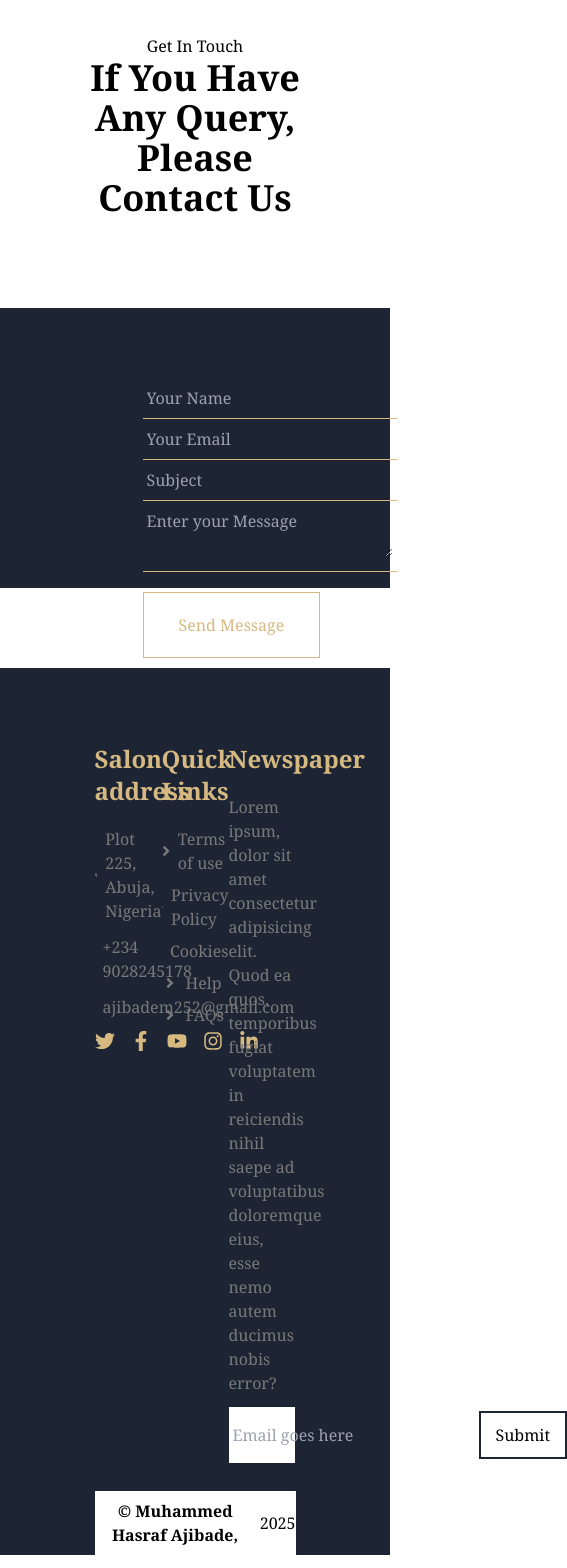
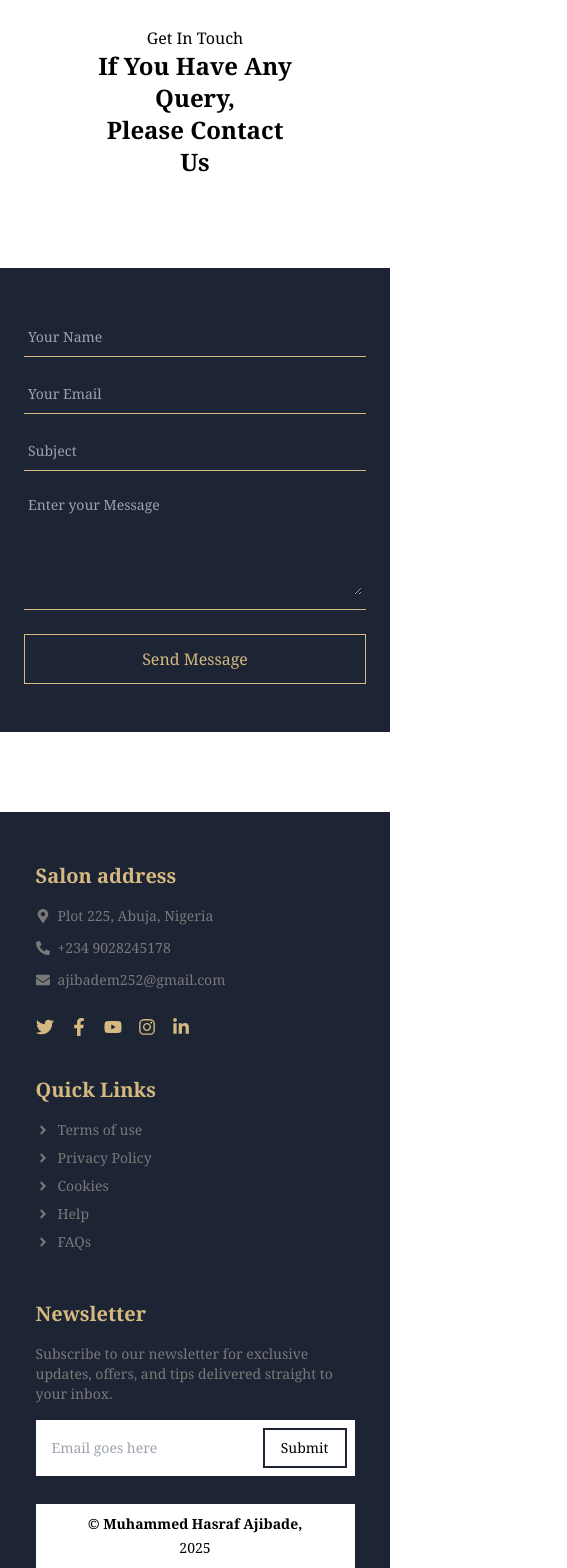
Before and after one commit to Hameedarh/Salon-reservation-system, a React (Vite) app: page /contact in a window 390 px wide. Shown: the part 420-1988 px from the top of the page, 567 px wide, since content can reach past the window. Built offline with nearby package versions, Linux system fonts and the light colour scheme.

Commit message:
chore:making it responsive

```diff
--- a/src/components/ContactForm.jsx
+++ b/src/components/ContactForm.jsx
@@ -2,82 +2,81 @@ import React from 'react'
 import contact from '../assets/img/contact.jpg'
 import { useForm, ValidationError } from '@formspree/react';
 
-
 function ContactForm() {
-
     const [state, handleSubmit] = useForm("myzkrqjw");
     if (state.succeeded) {
-        return <p>Thanks for joining!</p>;
+        return <p className="text-center text-lg text-[#D5B981] py-10">Thanks!! A customer representative will reach out to you shortly!</p>;
     }
 
     return (
         <div>
-        <div class="bg-[#1d2434]">
-            <div class="w-[90%] m-auto flex justify-between px-[75px]">
-                <div class="basis-2/5 hidden md:block">
-                    <img src={contact} alt='contact-pic' class="w-[500px] h-[470px]"/>
+            <div class="bg-[#1d2434] py-12 px-4">
+                <div class="w-full md:w-[90%] m-auto flex flex-col md:flex-row justify-between items-center md:px-[75px] gap-10">
+
+                    {/* Image Section - Hidden on Small Screens */}
+                    <div class="basis-full md:basis-2/5 hidden md:block">
+                        <img src={contact} alt='contact-pic' class="w-full max-w-[500px] h-auto object-cover" />
                     </div>
-                <div class="basis-3/5 px-12">
-                    <div class="flex justify-center items-center h-[100%]">
-                        <div class=" h-[50%] w-[100%]">
+
+                    {/* Form Section */}
+                    <div class="basis-full md:basis-3/5 w-full px-2 md:px-12">
+                        <div class="flex justify-center items-center">
+                            <div class="w-full">
                                 <form onSubmit={handleSubmit}>
-                                <div class="border-b border-solid border-[#D5B981] py-2 px-1">
+                                    {/* Name Field */}
+                                    <div class="border-b border-[#D5B981] py-2 px-1">
                                         <input
                                             type="text"
                                             id="name"
                                             placeholder="Your Name"
                                             name="name"
-                                    class="w- full bg-transparent outline-0 text-[#D5B981]"
+                                            class="w-full bg-transparent outline-0 text-[#D5B981] text-sm md:text-base"
                                         />
-                                    <ValidationError
-                                        prefix="Name"
-                                        field="name"
-                                        errors={state.errors}
-                                    />
+                                        <ValidationError prefix="Name" field="name" errors={state.errors} />
                                     </div>
-                                <div class="border-b border-solid border-[#D5B981] py-2 px-1">
+
+                                    {/* Email Field */}
+                                    <div class="border-b border-[#D5B981] py-2 px-1 mt-4">
                                         <input
                                             type="email"
                                             id="email"
                                             placeholder="Your Email"
                                             name="email"
-                                    class="w-full bg-transparent outline-0 text-[#D5B981]"
+                                            class="w-full bg-transparent outline-0 text-[#D5B981] text-sm md:text-base"
                                         />
-                                    <ValidationError
-                                        prefix="Email"
-                                        field="email"
-                                        errors={state.errors}
-                                    />
+                                        <ValidationError prefix="Email" field="email" errors={state.errors} />
                                     </div>
-                                <div class="border-b border-solid border-[#D5B981] py-2 px-1">
+
+                                    {/* Subject Field */}
+                                    <div class="border-b border-[#D5B981] py-2 px-1 mt-4">
                                         <input
                                             type="text"
                                             id="subject"
                                             placeholder="Subject"
                                             name="subject"
-                                    class="w-full bg-transparent outline-0 text-[#D5B981]"
+                                            class="w-full bg-transparent outline-0 text-[#D5B981] text-sm md:text-base"
                                         />
-                                    <ValidationError
-                                        prefix="Subject"
-                                        field="subject"
-                                        errors={state.errors}
-                                    />
+                                        <ValidationError prefix="Subject" field="subject" errors={state.errors} />
                                     </div>
-                                <div class="border-b border-solid border-[#D5B981] py-2 px-1">
+
+                                    {/* Message Field */}
+                                    <div class="border-b border-[#D5B981] py-2 px-1 mt-4">
                                         <textarea
                                             id="message"
                                             name="message"
-                                        class="w-full bg-transparent outline-0 text-[#D5B981]"
-                                        placeholder='Enter your Message'
+                                            placeholder="Enter your Message"
+                                            class="w-full bg-transparent outline-0 text-[#D5B981] text-sm md:text-base min-h-[100px]"
                                         />
-                                    <ValidationError
-                                        prefix="Message"
-                                        field="message"
-                                        errors={state.errors}
-                                    />
+                                        <ValidationError prefix="Message" field="message" errors={state.errors} />
                                     </div>
-                                <div>
-                                    <button type="submit" disabled={state.submitting} class="mt-[20px] px-[35px] py-[20px] border border-solid border-[#D5B981] bg-transparent text-[#D5B981] hover:bg-[#D5B981] hover:text-[#1d2434]">
+
+                                    {/* Submit Button */}
+                                    <div class="mt-6">
+                                        <button
+                                            type="submit"
+                                            disabled={state.submitting}
+                                            class="w-full sm:w-auto px-6 py-3 border border-[#D5B981] bg-transparent text-[#D5B981] hover:bg-[#D5B981] hover:text-[#1d2434] transition-all"
+                                        >
                                             Send Message
                                         </button>
                                     </div>
@@ -85,6 +84,7 @@ function ContactForm() {
                             </div>
                         </div>
                     </div>
+
                 </div>
             </div>
         </div>
--- a/src/components/Footer.jsx
+++ b/src/components/Footer.jsx
@@ -1,90 +1,80 @@
 import React from 'react'
-import { FaAngleRight, FaMapMarkerAlt, FaPhoneAlt, FaEnvelope, FaFacebookF, FaInstagram, FaLinkedinIn, FaTwitter, FaYoutube} from "react-icons/fa"
+import { FaAngleRight, FaMapMarkerAlt, FaPhoneAlt, FaEnvelope, FaFacebookF, FaInstagram, FaLinkedinIn, FaTwitter, FaYoutube } from "react-icons/fa"
 
 function Footer() {
   return (
     <div class="bg-[#1d2434]">
-        <div class="w-[90%] m-auto px-[75px] pt-[75px]">
-            <div class="flex justify-between w-full">
-                <div class="w-2/6">
-                    <h3 class="text-[#D5B981] text-2xl font-bold pb-5">Salon address</h3>
-                    <div class="text-[#797979]">
+      <div class="w-[90%] m-auto px-4 md:px-[75px] pt-[50px] md:pt-[75px]">
+
+        {/* Top Footer Section */}
+        <div class="flex flex-col md:flex-row justify-between w-full gap-10 md:gap-0">
+
+          {/* Address Section */}
+          <div class="w-full md:w-2/6">
+            <h3 class="text-[#D5B981] text-xl md:text-2xl font-bold pb-4">Salon address</h3>
+            <div class="text-[#797979] text-sm md:text-base">
               <div class="flex items-center gap-2 pb-3">
                 <FaMapMarkerAlt />
                 <p>Plot 225, Abuja, Nigeria</p>
               </div>
               <div class="flex items-center gap-2 pb-3">
                 <FaPhoneAlt />
-                            <p>+234 9028245178</p>
+                <a href='https://wa.me/9028245178'><p>+234 9028245178</p></a>
               </div>
               <div class="flex items-center gap-2 pb-3">
                 <FaEnvelope />
                 <p>ajibadem252@gmail.com</p>
               </div>
             </div>
-                    <div class="flex gap-4 align-center text-[#D5B981]">
-                        <a href="https://twitter.com/">
-                            <FaTwitter class="hover:text-[#797979]" size={20}/>
-                        </a>
-                        <a href="https://www.facebook.com/">
-                            <FaFacebookF class="hover:text-[#797979]" size={20}/>
-                        </a>
-                        <a href="#">
-                            <FaYoutube class="hover:text-[#797979]" size={20}/>
-                        </a>
-                        <a href="#">
-                            <FaInstagram class="hover:text-[#797979]" size={20}/>
-                        </a>
-                        <a href="https://www.linkedin.com/">
-                            <FaLinkedinIn class="hover:text-[#797979]" size={20}/>
-                        </a>
-                    </div>
-                </div>
-                <div class="w-2/6">
-                    <h3 class="text-[#D5B981] text-2xl font-bold pb-5">Quick Links</h3>
-                    <div class="text-[#797979]">
-                        <div class="flex items-center gap-2 hover:text-[#D5B981] transition transform hover:-translate-y-1 pb-2">
-                            <FaAngleRight />
-                            <p>Terms of use</p>
-                        </div>
-                        <div class="flex items-center gap-2 hover:text-[#D5B981] transition transform hover:-translate-y-1 pb-2">
-                            <FaAngleRight />
-                            <p>Privacy Policy</p>
-                        </div>
-                        <div class="flex items-center gap-2 hover:text-[#D5B981] transition transform hover:-translate-y-1 pb-2">
-                            <FaAngleRight />
-                            <p>Cookies</p>
-                        </div>
-                        <div class="flex items-center gap-2 hover:text-[#D5B981] transition transform hover:-translate-y-1 pb-2">
-                            <FaAngleRight />
-                            <p>Help</p>
-                        </div>
-                        <div class="flex items-center gap-2 hover:text-[#D5B981] transition transform hover:-translate-y-1 pb-2">
-                            <FaAngleRight />
-                            <p>FAQs</p>
+            <div class="flex gap-4 items-center text-[#D5B981] mt-4">
+              <a href="https://twitter.com/"><FaTwitter class="hover:text-[#797979]" size={18} /></a>
+              <a href="https://www.facebook.com/"><FaFacebookF class="hover:text-[#797979]" size={18} /></a>
+              <a href="#"><FaYoutube class="hover:text-[#797979]" size={18} /></a>
+              <a href="#"><FaInstagram class="hover:text-[#797979]" size={18} /></a>
+              <a href="https://www.linkedin.com/"><FaLinkedinIn class="hover:text-[#797979]" size={18} /></a>
             </div>
           </div>
 
+          {/* Quick Links */}
+          <div class="w-full md:w-2/6">
+            <h3 class="text-[#D5B981] text-xl md:text-2xl font-bold pb-4">Quick Links</h3>
+            <div class="text-[#797979] text-sm md:text-base">
+              {["Terms of use", "Privacy Policy", "Cookies", "Help", "FAQs"].map((item, idx) => (
+                <div key={idx} class="flex items-center gap-2 hover:text-[#D5B981] transition transform hover:-translate-y-1 pb-2">
+                  <FaAngleRight />
+                  <p>{item}</p>
                 </div>
-                <div class="w-2/6">
-                    <h3 class="text-[#D5B981] text-2xl font-bold pb-5">Newspaper</h3>
-                        <p class="text-[#797979] pb-3">Lorem ipsum, dolor sit amet consectetur adipisicing elit. Quod ea quos, temporibus fugiat voluptatem in reiciendis nihil saepe ad voluptatibus doloremque eius, esse nemo autem ducimus nobis error?
+              ))}
+            </div>
+          </div>
+
+          {/* Newsletter Section */}
+          <div class="w-full md:w-2/6">
+            <h3 class="text-[#D5B981] text-xl md:text-2xl font-bold pb-4">Newsletter</h3>
+            <p class="text-[#797979] text-sm md:text-base pb-4">
+              Subscribe to our newsletter for exclusive updates, offers, and tips delivered straight to your inbox.
             </p>
-                    <div class="bg-white p-1 flex justify-between items-center">
+            <div class="bg-white p-2 flex flex-row justify-between items-center gap-3">
               <input
                 type="email"
                 id="email"
                 placeholder="Email goes here"
                 name="email"
-                        class="w- full bg-transparent outline-0 text-black"
+                class="w-full sm:w-auto flex-1 bg-transparent outline-0 text-black text-sm md:text-base px-2"
               />
-                        <button class="px-[15px] py-[10px] border-2 border-solid border-[#1d2434] bg-[none] hover:bg-[#1d2434] hover:text-[#D5B981] ">Submit
+              <button class="px-4 py-2 border-2 border-[#1d2434] bg-none hover:bg-[#1d2434] hover:text-[#D5B981] text-sm md:text-base transition-all">
+                Submit
               </button>
             </div>
           </div>
+
         </div>
-            <div class="h-16 bg-white mt-7 flex items-center justify-center gap-1">
-                <h2 class="text-center font-bold"> © <a href='#' class="hover:text-[#D5B981]">Muhammed Hasraf Ajibade,</a></h2>
+
+        {/* Bottom Footer */}
+        <div class="h-16 bg-white mt-7 flex flex-col sm:flex-row items-center justify-center gap-1 text-sm md:text-base">
+          <h2 class="text-center font-bold">
+            © <a href="#" class="hover:text-[#D5B981]">Muhammed Hasraf Ajibade</a>,
+          </h2>
           <h2>2025</h2>
         </div>
       </div>
--- a/src/components/HomeHeroSection.jsx
+++ b/src/components/HomeHeroSection.jsx
@@ -9,7 +9,7 @@ function HomeHeroSection() {
         <div class="w-full">
           <div  class=" flex flex-col md:flex-row justify-between flex-1">
             {/* first flex */}
-            <div class="flex flex-col justify-center items-center md:items-start text-center md:text-left w-full md:w-3/5 pl-0 md:pl-[75px] mt-8 md:mt-0">
+            <div class="flex flex-col justify-center items-center mt-20 md:items-start text-center md:text-left w-full md:w-3/5 pl-0 md:pl-[75px] mt-8 md:mt-0">
               <div>
                 <h1 class=" pt-20 md:text-[#1d2434] text-3xl md:text-4xl font-bold pb-4">
                   Welcome to Jiggy Salon
--- a/src/components/HomeSecondSection.jsx
+++ b/src/components/HomeSecondSection.jsx
@@ -4,36 +4,48 @@ import about from '../assets/img/about.jpg'
 function HomeSecondSection() {
   return (
     <div id='about'>
-        <div class="py-24">
-            <div class="w-[90%] m-auto flex flex-col md:flex-row justify-between px-[75px]">
-                <div class="basis-2/5">
+      <div class="py-12 md:py-24">
+        <div class="w-[90%] m-auto flex flex-col md:flex-row justify-between px-4 md:px-[75px] gap-10 md:gap-0">
+
+          {/* Image Section */}
+          <div class="basis-full md:basis-2/5 flex justify-center md:justify-start">
             <div class='relative'>
-                        <div class="w-[385px] h-[466px] bg-[#1d2434]">
-                        </div>
-                        <div class="w-[385px] h-[466px] bg-[transparent] absolute top-9 left-9 border-solid border-[1px] border-[#ffffff] z-10 ">
-                        </div>
-                        <img src={about} alt='about-pic' class="w-[385px] h-[466px] absolute top-16 left-16"/>
-
+              <div class="w-[280px] h-[340px] md:w-[385px] md:h-[466px] bg-[#1d2434]"></div>
+              <div class="w-[280px] h-[340px] md:w-[385px] md:h-[466px] bg-transparent absolute top-6 left-6 md:top-9 md:left-9 border border-[#ffffff] z-10"></div>
+              <img
+                src={about}
+                alt='about-pic'
+                class="w-[280px] h-[340px] md:w-[385px] md:h-[466px] absolute top-12 left-12 md:top-16 md:left-16 object-cover"
+              />
             </div>
           </div>
-                <div class="basis-3/5 px-12">
-                    <div class="flex justify-center items-center h-[100%]">
-                        <div class=" h-[50%] w-[100%]">
-                            <p class="font-thin text-xl text-[#797979]">Learn About Us</p>
-                            <h2 class="font-bold text-5xl pt-3">3+ Years Experience</h2>
-                            <div class='pt-8 text-[#797979]'>
-                                <p>Lorem ipsum dolor sit, amet consectetur adipisicing elit. Pariatur est sequi necessitatibus recusandae maiores, similique deserunt quos magni qui ut mollitia nam reprehenderit labore voluptates, fugiat beatae id error quam.</p>
-                                <p class='pt-5'>Lorem ipsum dolor, sit amet consectetur adipisicing elit. A molestiae officiis quasi aliquid et! Esse corporis sit eaque vitae possimus autem accusantium? Facere quaerat eveniet odit aliquid beatae corporis fuga.</p>
+
+          {/* Text Section */}
+          <div class="basis-full pt-6 md:basis-3/5 px-2 md:px-12">
+            <div class="flex justify-center items-center h-full">
+              <div class="w-full">
+                <p class="font-thin text-base md:text-xl text-[#797979]">Learn About Us</p>
+                <h2 class="font-bold text-3xl md:text-5xl pt-2 md:pt-3">3+ Years Experience</h2>
+                <div class='pt-4 md:pt-8 text-[#797979] text-sm md:text-base'>
+                  <p>
+                    Lorem ipsum dolor sit, amet consectetur adipisicing elit. Pariatur est sequi necessitatibus
+                    recusandae maiores, similique deserunt quos magni qui ut mollitia nam reprehenderit labore voluptates,
+                    fugiat beatae id error quam.
+                  </p>
+                  <p class='pt-3 md:pt-5'>
+                    Lorem ipsum dolor, sit amet consectetur adipisicing elit. A molestiae officiis quasi aliquid et! Esse
+                    corporis sit eaque vitae possimus autem accusantium? Facere quaerat eveniet odit aliquid beatae corporis fuga.
+                  </p>
                 </div>
-                            <div class='pt-8'>
-                                <button class="px-[30px] py-[15px] border-2 border-solid border-[#1d2434] bg-[none] hover:bg-[#1d2434] hover:text-[#D5B981] ">
+                <div class='pt-6 md:pt-8'>
+                  <button class="px-6 py-3 text-sm md:text-base border-2 border-solid border-[#1d2434] bg-none hover:bg-[#1d2434] hover:text-[#D5B981] transition-all duration-300">
                     Learn more
                   </button>
                 </div>
-
               </div>
             </div>
           </div>
+
         </div>
       </div>
     </div>
--- a/src/components/HomeSwiper.jsx
+++ b/src/components/HomeSwiper.jsx
@@ -15,17 +15,13 @@ function HomeSwiper() {
     useEffect(() => {
         //set the view
         if (window.innerWidth <= 600) {
-          setView(2);
+          setView(1);
+          setSpace(20)
         } else if (window.innerWidth <= 900) {
           setView(3);
+          setSpace(35);
         }
 
-        //set the space
-        if (window.innerWidth < 480) {
-          setSpace(20);
-        } else if (window.innerWidth <= 900) {
-          setSpace(35);
-        }
       }, [space, view]);
 
   return (
--- a/src/components/HomeSwiperSection.jsx
+++ b/src/components/HomeSwiperSection.jsx
@@ -5,11 +5,11 @@ function HomeSwiperSection() {
   return (
     <div id='blog'>
         <div class="py-10">
-            <div class="w-[90%] m-auto px-[75px]">
-                <div class='text-center pb-16'>
-                    <p class="font-thin text-xl text-[#797979]">Latest from the blog</p>
-                    <h2 class="font-bold text-5xl pt-3">Learn More from Latest</h2>
-                    <h2 class="font-bold text-5xl pt-3">Barber Blog</h2>
+            <div class="w-[90%] m-auto px-4 md:px-[75px]">
+                <div class='text-center pb-12 md:pb-16'>
+                    <p class="font-thin text-base md:text-xl text-[#797979]">Latest from the blog</p>
+                    <h2 class="font-bold text-3xl md:text-5xl pt-2 md:pt-3">Learn More from Latest</h2>
+                    <h2 class="font-bold text-3xl md:text-5xl pt-2 md:pt-3">Barber Blog</h2>
                 </div>
                 <section>
                     <Slider/>
--- a/src/pages/Contact.jsx
+++ b/src/pages/Contact.jsx
@@ -9,7 +9,7 @@ function Contact() {
         <section class="">
             <div class="flex justify-center items-center flex-col text-center py-[150px] px-[90px] bg-[#D5B981]">
                 <div>
-                    <h1 class="text-4xl font-extrabold">Contact</h1>
+                    <h1 class="text-2xl md:text-4xl font-extrabold">Contact</h1>
                     <p>Home / Contact</p>
                 </div>
             </div>
@@ -17,8 +17,8 @@ function Contact() {
                 <div class=" flex justify-center items-center flex-col text-center py-[90px] px-[90px] h-fit">
                     <div>
                         <p>Get In Touch</p>
-                        <h1 class="text-4xl font-extrabold">If You Have Any Query,</h1>
-                        <h1 class="text-4xl font-extrabold">Please Contact Us</h1>
+                        <h1 class="text-2xl md:text-4xl font-extrabold">If You Have Any Query,</h1>
+                        <h1 class="text-2xl md:text-4xl font-extrabold">Please Contact Us</h1>
                     </div>
                 </div>
                 <div>
```
Also changed, not shown: src/components/HomeThirdSection.jsx (+37 -41 lines). Lines whose indentation alone changed are shown as unchanged.
